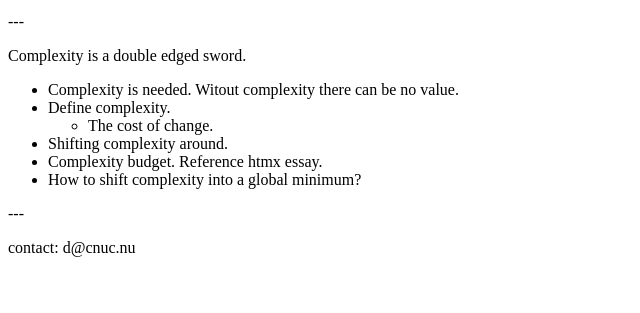
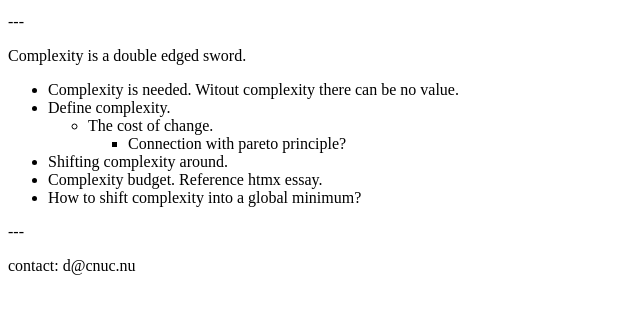
Before and after one commit to namatoj/cnuc-blog, an Eleventy site: page posts/ramblings-on-complexity.md in a window 1280 px wide. Shown: the part 159-472 px from the top of the page, without its empty margins (0-640 px from the left). Built offline with nearby package versions, Linux system fonts and the light colour scheme; Eleventy itself is replaced by a stand-in of ours; files that its build step writes are made by us from their sources.

Commit message:
change ramblings-on-complexity.md

```diff
--- a/posts/ramblings-on-complexity.md
+++ b/posts/ramblings-on-complexity.md
@@ -9,6 +9,7 @@ Complexity is a double edged sword.
 - Complexity is needed. Witout complexity there can be no value.
 - Define complexity.
   - The cost of change.
+    - Connection with pareto principle?
 - Shifting complexity around.
 - Complexity budget. Reference htmx essay.
 - How to shift complexity into a global minimum?
```
